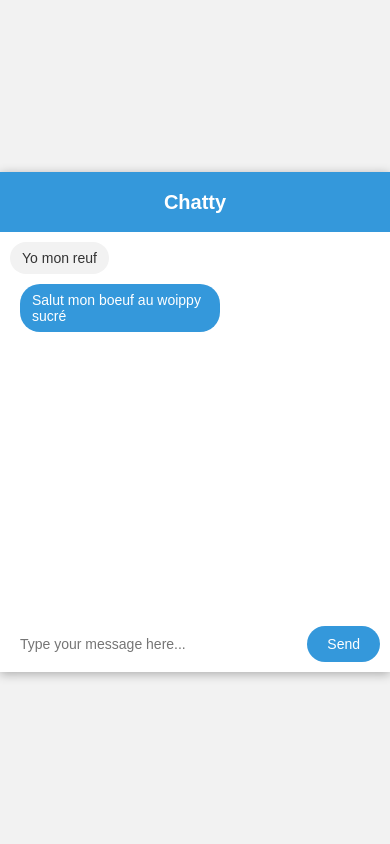
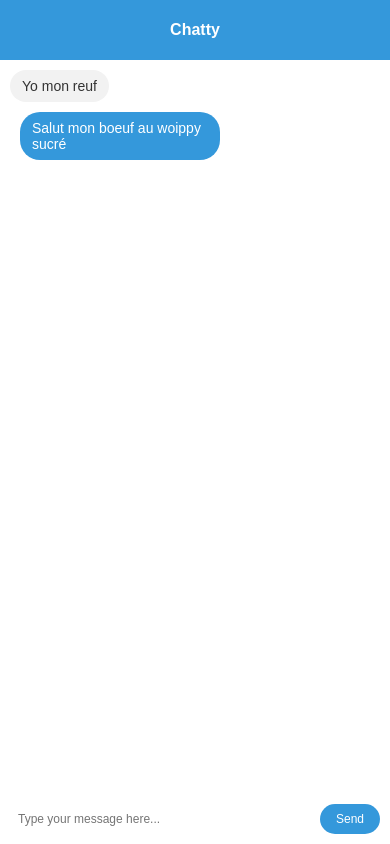
Before and after one commit to HMatheo/Freestyle, a website: page client/HTML/index.html in a window 390 px wide. Drawn offline with Linux system fonts and the light colour scheme.

Commit message:
added responsive page

```diff
--- a/client/CSS/style.css
+++ b/client/CSS/style.css
@@ -102,3 +102,42 @@ body {
     font-size: 14px;
     margin-left: 10px;
 }
+
+/* for mobile users */
+@media (max-width: 600px) {
+    .chat-box {
+        width: 100%;
+        height: 100%;
+        box-shadow: none;
+        border-radius: 0;
+    }
+    .chat-header h2 {
+        font-size: 16px;
+    }
+    .chat-footer input {
+        padding: 8px;
+        font-size: 12px;
+    }
+    .chat-footer button {
+        padding: 8px 16px;
+        font-size: 12px;
+    }
+}
+
+/* for tablet users */
+@media (min-width: 601px) and (max-width: 960px) {
+    .chat-box {
+        width: 80%;
+        height: 80%;
+    }
+}
+
+/* for desktop users */
+@media (min-width: 961px) {
+    .chat-box {
+        width: 400px;
+        height: 500px;
+        box-shadow: 0px 2px 10px rgba(0, 0, 0, 0.3);
+        border-radius: 10px;
+    }
+}
```
